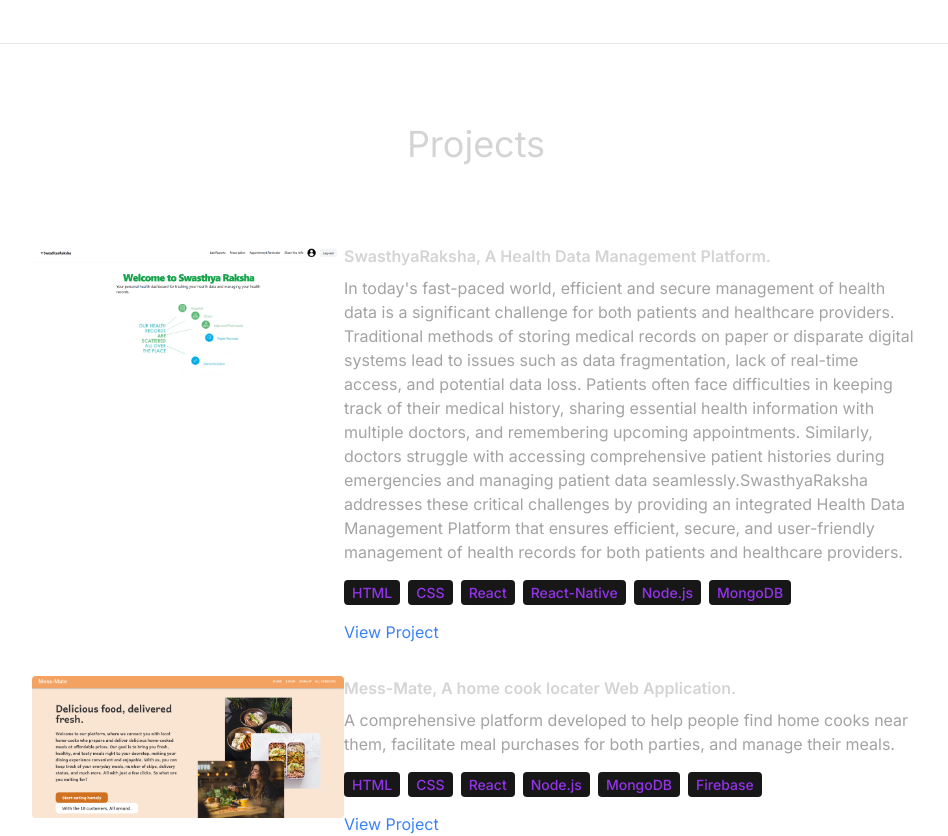
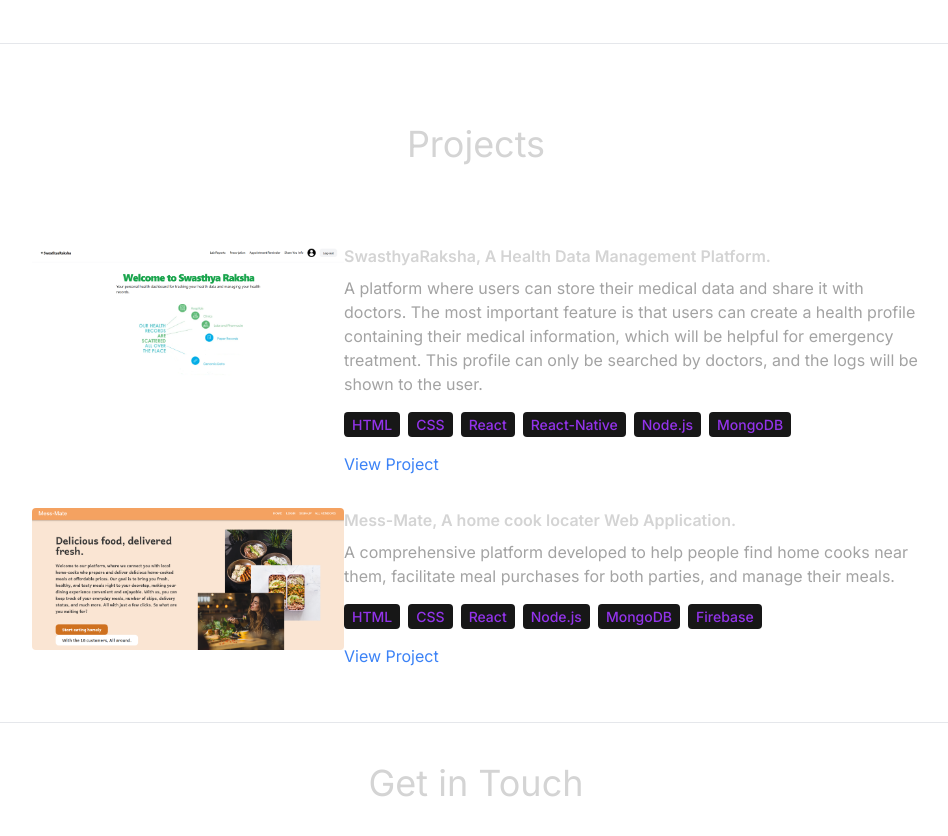
Before and after one commit to HimanshuGolani/Himanshu_Golani, a React (Vite) app: page / in a window 1280 px wide. Shown: the part 2000-2836 px from the top of the page, without its empty margins (164-1112 px from the left). Built offline with nearby package versions, Linux system fonts and the light colour scheme.

Commit message:
CHanges done

```diff
--- a/src/Components/Project.jsx
+++ b/src/Components/Project.jsx
@@ -1,10 +1,23 @@
 import { PROJECTS } from "../Contents/content";
+import { motion } from "framer-motion";
 
 const Project = () => {
   return (
-    <div className="border-b border-white-900 pb-4">
-      <h2 className="my-20 text-center text-4xl">Projects</h2>
-      <div className="">
+    <motion.div
+      whileInView={{ opacity: 1, x: 0 }}
+      initial={{ x: -100, opacity: 0 }}
+      transition={{ duration: 0.5, delay: 0.4 }}
+      className="border-b border-white-900 pb-4"
+    >
+      <motion.h2
+        whileInView={{ opacity: 1, y: 0 }}
+        initial={{ y: -100, opacity: 0 }}
+        transition={{ duration: 0.5, delay: 0.4 }}
+        className="my-20 text-center text-4xl"
+      >
+        Projects
+      </motion.h2>
+      <div>
         {PROJECTS.map((item, index) => (
           <div key={index} className="mb-8 flex flex-wrap  lg:justify-center">
             <div className="w-full lg:w-1/4">
@@ -13,7 +26,10 @@ const Project = () => {
                 target="_blank"
                 rel="noopener noreferrer"
               >
-                <img
+                <motion.img
+                  whileInView={{ opacity: 1, x: 0 }}
+                  initial={{ x: -100, opacity: 0 }}
+                  transition={{ duration: 0.5, delay: 0.4 }}
                   className="mb-6 rounded"
                   src={item.image}
                   width={350}
@@ -22,7 +38,12 @@ const Project = () => {
                 />
               </a>
             </div>
-            <div className="w-full max-w-xl lg:w-3/4">
+            <motion.div
+              whileInView={{ opacity: 1, x: 0 }}
+              initial={{ x: -700, opacity: 0 }}
+              transition={{ duration: 0.5, delay: 0.4 }}
+              className="w-full max-w-xl lg:w-3/4"
+            >
               <h6 className="mb-2 font-semibold">{item.title}</h6>
               <p className="mb-4 text-neutral-400">{item.description}</p>
               <div className="mb-4">
@@ -43,11 +64,11 @@ const Project = () => {
               >
                 View Project
               </a>
-            </div>
+            </motion.div>
           </div>
         ))}
       </div>
-    </div>
+    </motion.div>
   );
 };
 
--- a/src/Contents/content.js
+++ b/src/Contents/content.js
@@ -16,7 +16,7 @@ export const PROJECTS = [
     title: "SwasthyaRaksha, A Health Data Management Platform.",
     image: Project1,
     description:
-      "In today's fast-paced world, efficient and secure management of health data is a significant challenge for both patients and healthcare providers. Traditional methods of storing medical records on paper or disparate digital systems lead to issues such as data fragmentation, lack of real-time access, and potential data loss. Patients often face difficulties in keeping track of their medical history, sharing essential health information with multiple doctors, and remembering upcoming appointments. Similarly, doctors struggle with accessing comprehensive patient histories during emergencies and managing patient data seamlessly.SwasthyaRaksha addresses these critical challenges by providing an integrated Health Data Management Platform that ensures efficient, secure, and user-friendly management of health records for both patients and healthcare providers.",
+      "A platform where users can store their medical data and share it with doctors. The most important feature is that users can create a health profile containing their medical information, which will be helpful for emergency treatment. This profile can only be searched by doctors, and the logs will be shown to the user.",
     technologies: [
       "HTML",
       "CSS",
```
